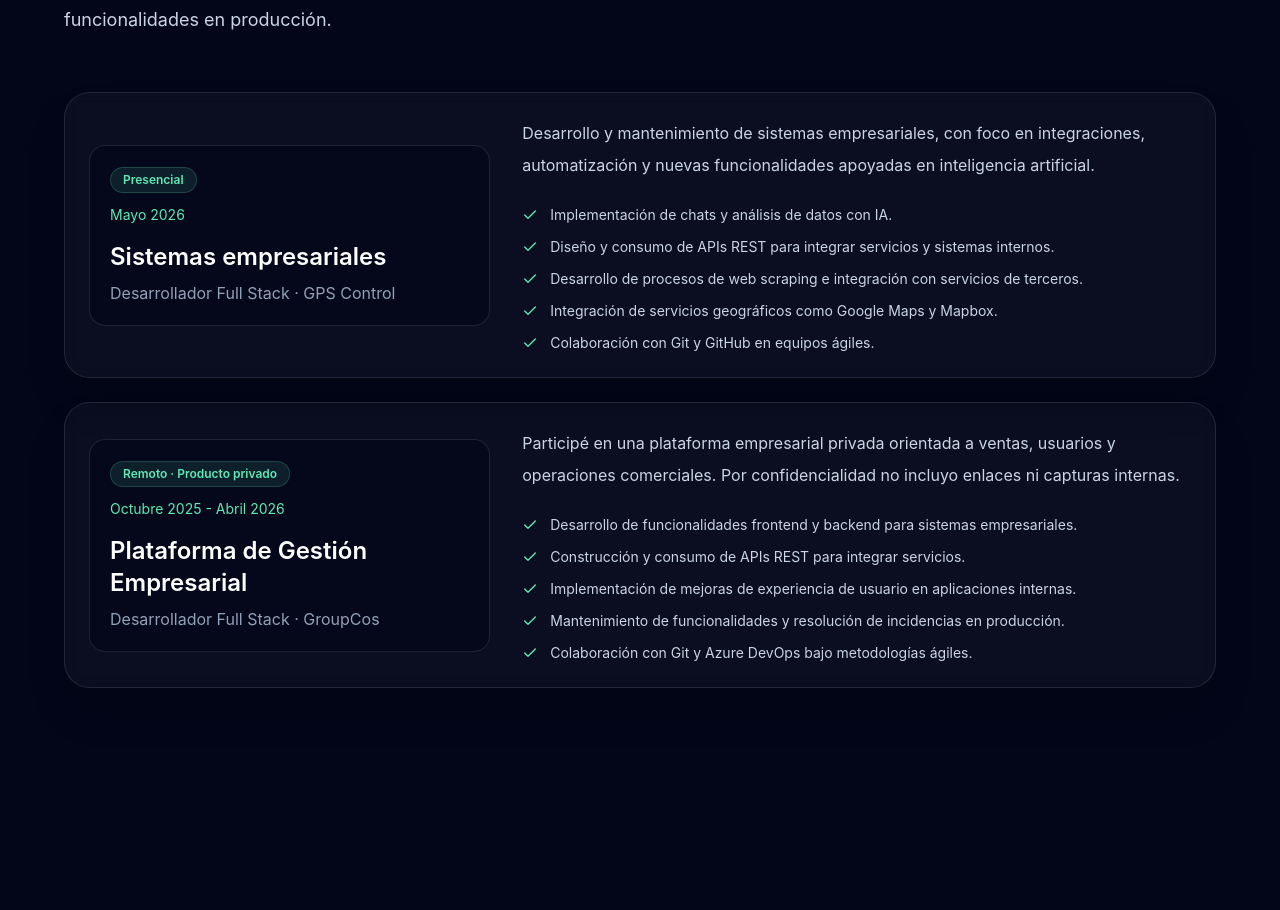
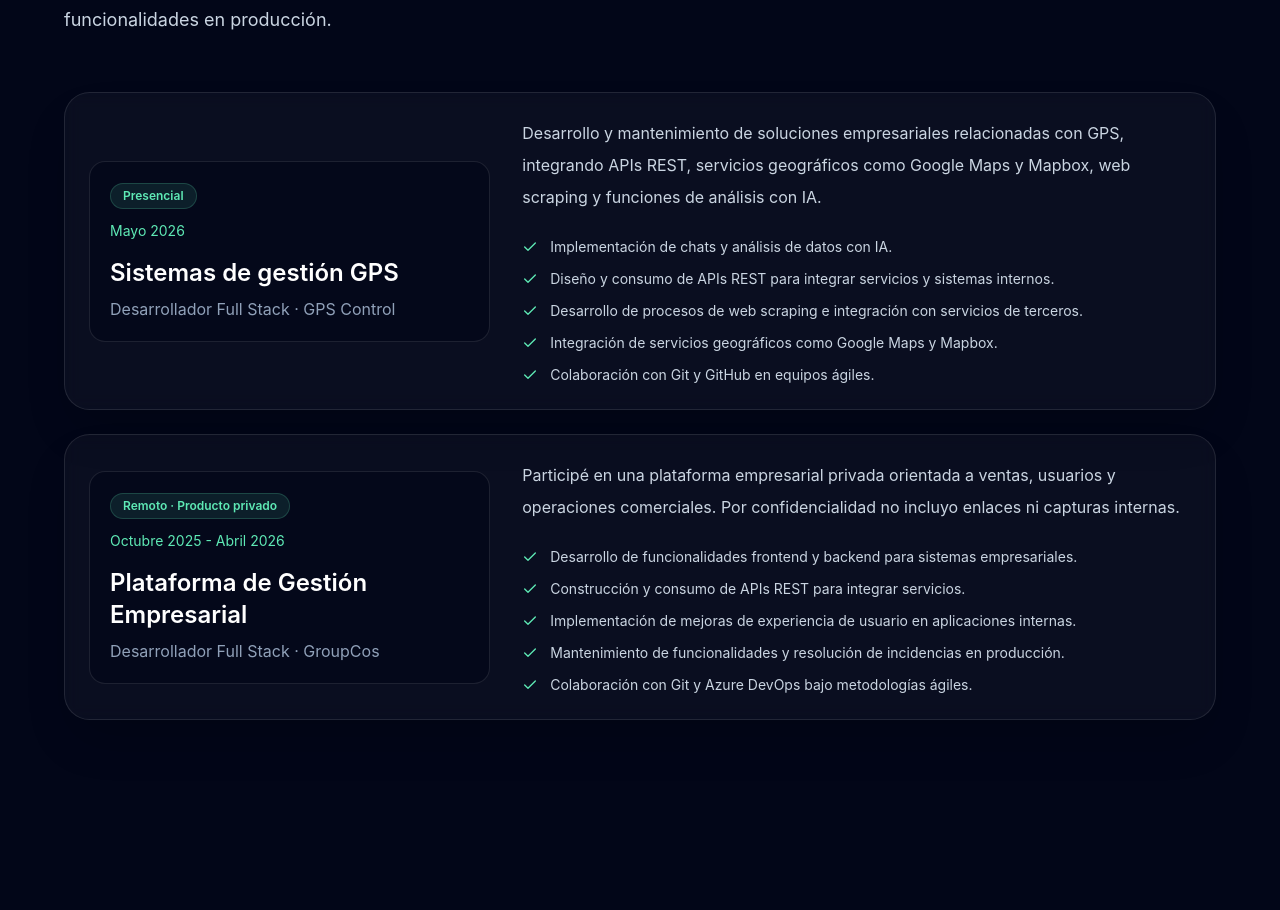
Before and after one commit to AndresDiezT/Portafolio, a React (Vite) app: page / in a window 1280 px wide. Shown: the part 5070-5980 px from the top of the page. Built offline with nearby package versions, Linux system fonts and the light colour scheme.

Commit message:
actualizacion experiencia gps control

```diff
--- a/src/data/portfolio.js
+++ b/src/data/portfolio.js
@@ -140,10 +140,10 @@ export const experiences = [
     company: 'GPS Control',
     role: 'Desarrollador Full Stack',
     period: 'Mayo 2026',
-    product: 'Sistemas empresariales',
+    product: 'Sistemas de gestión GPS',
     context: 'Presencial',
     summary:
-      'Desarrollo y mantenimiento de sistemas empresariales, con foco en integraciones, automatización y nuevas funcionalidades apoyadas en inteligencia artificial.',
+      'Desarrollo y mantenimiento de soluciones empresariales relacionadas con GPS, integrando APIs REST, servicios geográficos como Google Maps y Mapbox, web scraping y funciones de análisis con IA.',
     highlights: [
       'Implementación de chats y análisis de datos con IA.',
       'Diseño y consumo de APIs REST para integrar servicios y sistemas internos.',
```
